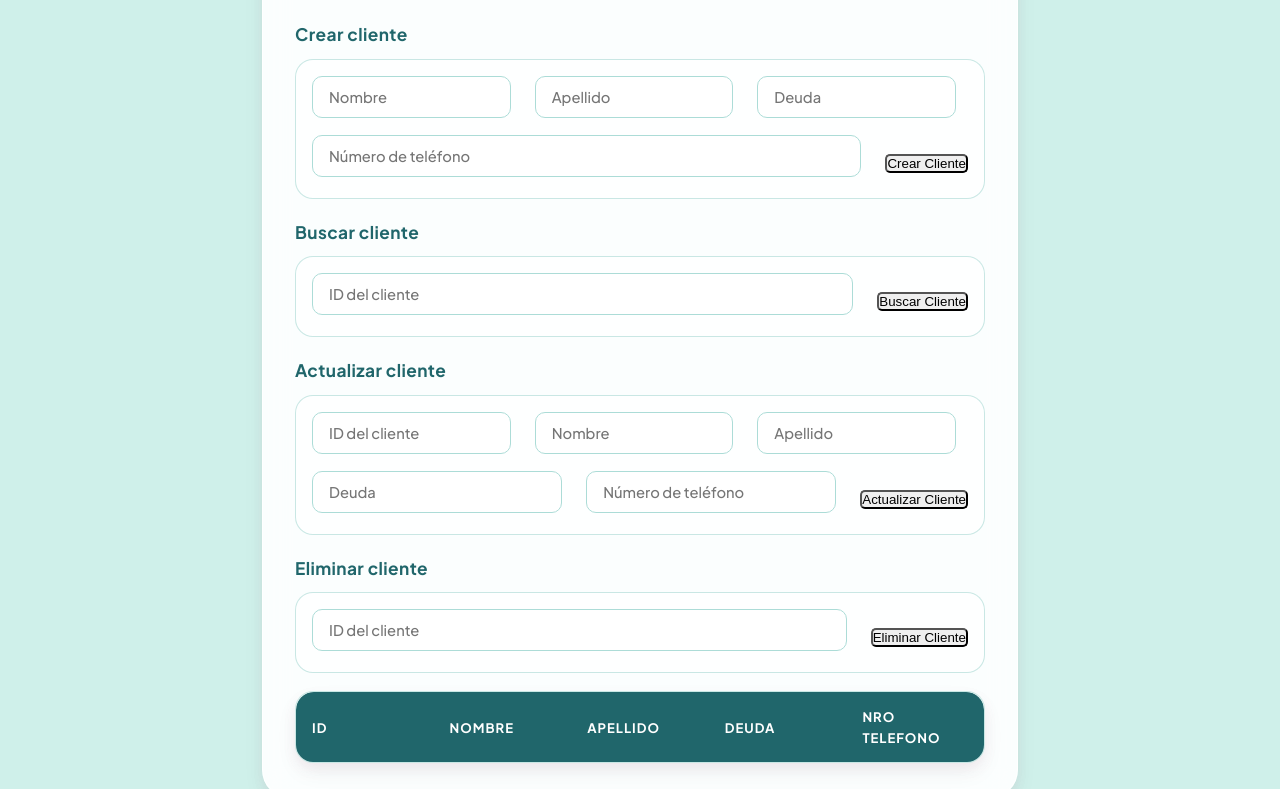
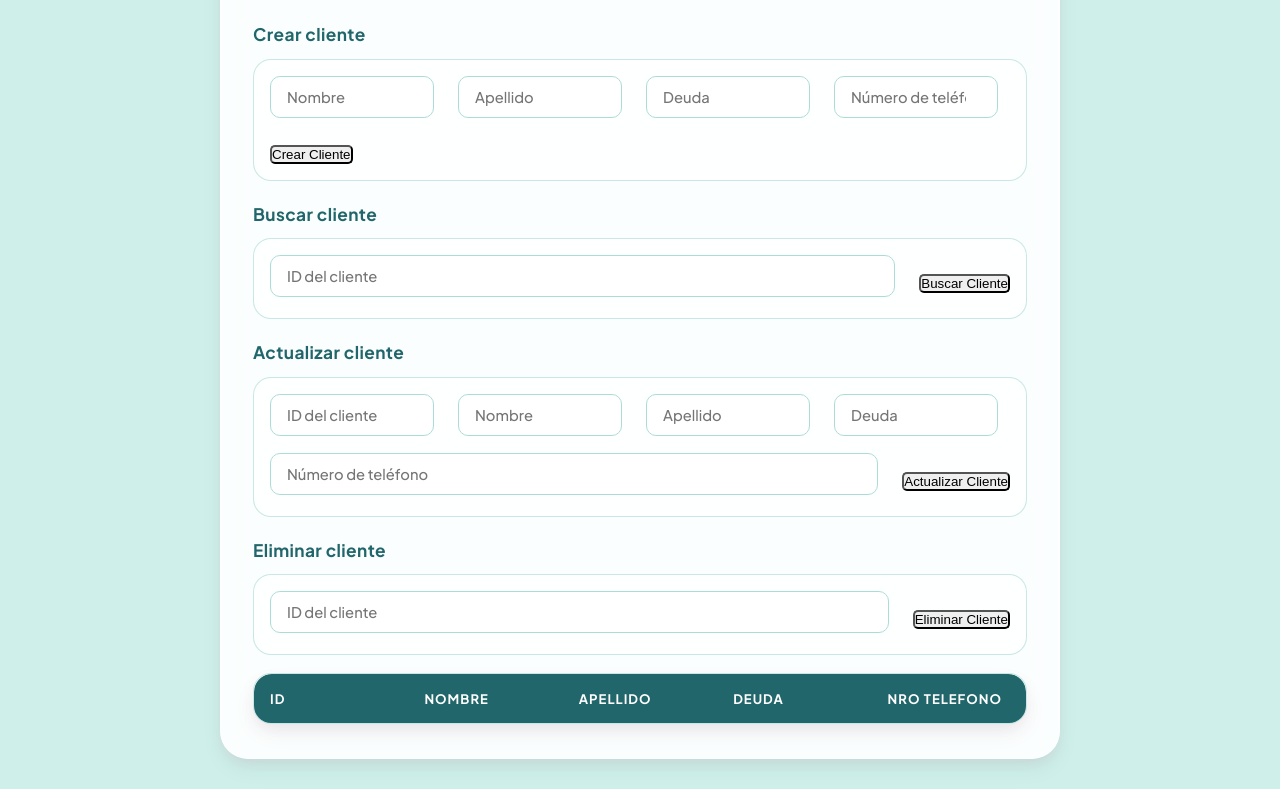
Before and after one commit to FacuBonanna/TPE-Web, a website: page src/static/index.html in a window 1280 px wide. Shown: the part 525-1314 px from the top of the page. Drawn offline with Linux system fonts and the light colour scheme; a web font is replaced by a local one.

Commit message:
visualizacion

```diff
--- a/src/static/styles.css
+++ b/src/static/styles.css
@@ -203,7 +203,7 @@ body {
 .item-flex {
   display: none;
   width: 100%;
-  max-width: 63%;
+  max-width: 70%;
   margin: 0 auto;
   background-color: rgba(255, 255, 255, 0.92);
   backdrop-filter: blur(14px);
```
